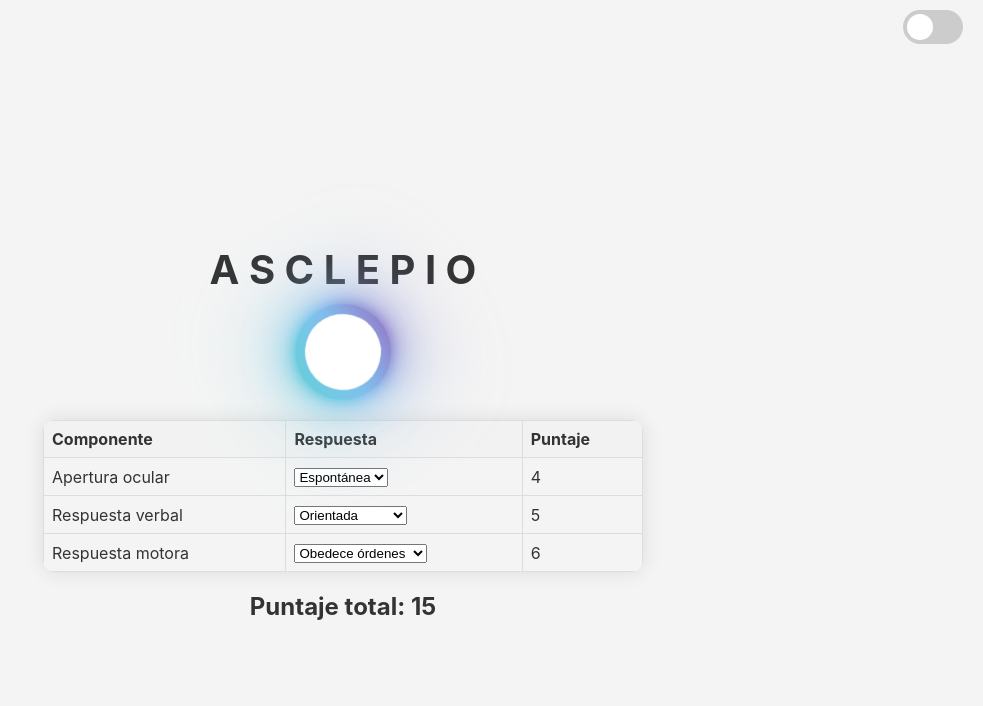
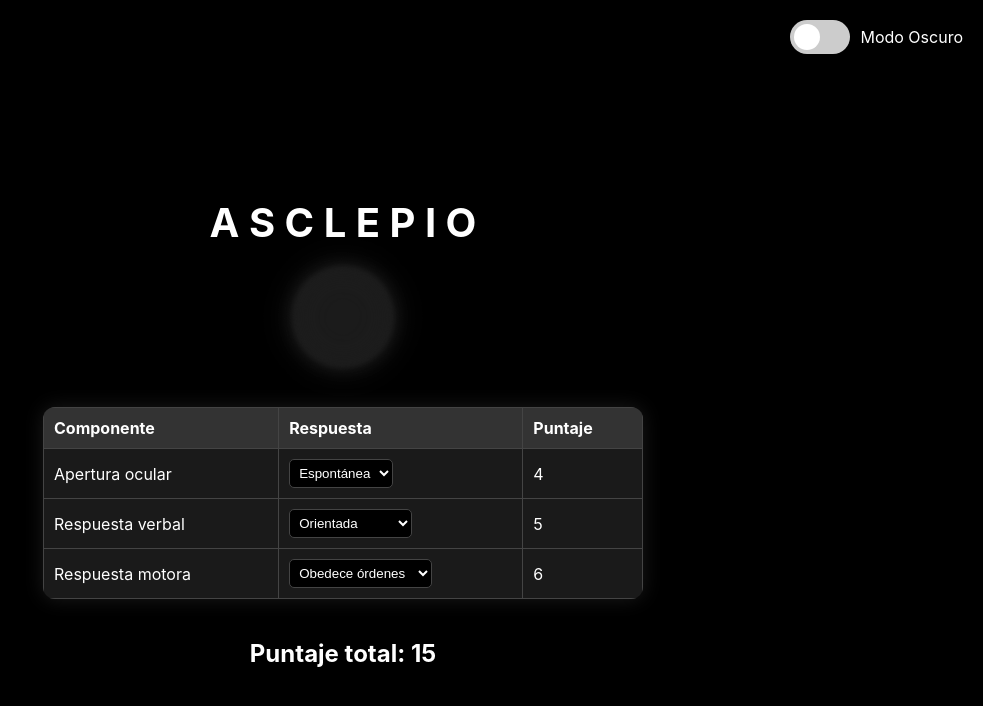
Before and after one commit to DIEGO3117683361/GLSGOW, a plain HTML site: page index.html in a window 1280 px wide. Shown: the whole page, without its empty margins (297-1280 px from the left). Drawn offline with Linux system fonts and the light colour scheme; a web font is replaced by a local one.

Commit message:
Update index.html

```diff
--- a/index.html
+++ b/index.html
@@ -9,8 +9,8 @@
 
         body {
             font-family: 'SF Pro Display', sans-serif;
-            background-color: #f4f4f4;
-            color: #333;
+            background-color: #000;
+            color: #fff;
             margin: 0;
             padding: 20px;
             display: flex;
@@ -18,68 +18,65 @@
             align-items: center;
             justify-content: center;
             height: 100vh;
+            transition: background-color 0.5s, color 0.5s;
         }
 
         h1 {
-            margin-bottom: 0;
             font-size: 2.5em;
+            margin-bottom: 20px;
+            text-align: center;
+            animation: fadeIn 1s ease-in-out;
         }
 
         .container {
             position: relative;
-            margin-top: 10px;
-            border-radius: 50%;
-            height: 96px;
-            width: 96px;
-            animation: rotate_3922 1.2s linear infinite;
-            background-color: #9b59b6;
-            background-image: linear-gradient(#9b59b6, #84cdfa, #5ad1cd);
+            width: 100px;
+            height: 100px;
+            margin-bottom: 20px;
+            animation: rotate 1.5s linear infinite;
         }
 
         .container span {
             position: absolute;
+            width: 100%;
+            height: 100%;
             border-radius: 50%;
-            height: 100%;
-            width: 100%;
-            background-color: #9b59b6;
-            background-image: linear-gradient(#9b59b6, #84cdfa, #5ad1cd);
+            background-color: #1a1a1a;
+            animation: blurFade 1.5s infinite;
         }
 
-        .container span:nth-of-type(1) {
-            filter: blur(5px);
+        .container span:nth-child(1) {
+            filter: blur(2px);
         }
 
-        .container span:nth-of-type(2) {
-            filter: blur(10px);
+        .container span:nth-child(2) {
+            filter: blur(4px);
+            animation-delay: 0.5s;
         }
 
-        .container span:nth-of-type(3) {
-            filter: blur(25px);
+        .container span:nth-child(3) {
+            filter: blur(8px);
+            animation-delay: 1s;
         }
 
-        .container span:nth-of-type(4) {
-            filter: blur(50px);
+        .container span:nth-child(4) {
+            filter: blur(16px);
+            animation-delay: 1.5s;
         }
 
-        .container::after {
-            content: "";
-            position: absolute;
-            top: 10px;
-            left: 10px;
-            right: 10px;
-            bottom: 10px;
-            background-color: #fff;
-            border: solid 5px #ffffff;
-            border-radius: 50%;
+        @keyframes rotate {
+            0% { transform: rotate(0deg); }
+            100% { transform: rotate(360deg); }
         }
 
-        @keyframes rotate_3922 {
-            from {
-                transform: rotate(0deg);
-            }
-            to {
-                transform: rotate(360deg);
-            }
+        @keyframes blurFade {
+            0%, 100% { opacity: 0.5; }
+            50% { opacity: 1; }
+        }
+
+        @keyframes fadeIn {
+            from { opacity: 0; }
+            to { opacity: 1; }
         }
 
         table {
@@ -89,37 +86,61 @@
             margin: 20px 0;
             border-radius: 12px;
             overflow: hidden;
-            box-shadow: 0 0 20px rgba(0,0,0,0.1);
+            box-shadow: 0 0 20px rgba(255, 255, 255, 0.1);
+            background: #1a1a1a;
+            color: #fff;
+            transition: background-color 0.5s, color 0.5s;
         }
 
         th, td {
-            border: 1px solid #ddd;
-            padding: 8px;
+            border: 1px solid #444;
+            padding: 10px;
             text-align: left;
         }
 
         th {
-            background-color: #f2f2f2;
+            background-color: #333;
+        }
+
+        select {
+            background: #000;
+            color: #fff;
+            border: 1px solid #444;
+            padding: 5px;
+            border-radius: 5px;
+            transition: background-color 0.5s, color 0.5s;
         }
 
         .result {
             font-size: 1.5em;
             font-weight: bold;
+            text-align: center;
+            margin-top: 20px;
         }
 
         .dark-mode {
-            background-color: #333;
-            color: #f4f4f4;
+            background-color: #fff;
+            color: #000;
         }
 
         .dark-mode th {
-            background-color: #444;
+            background-color: #ccc;
+        }
+
+        .dark-mode table {
+            background: #f0f0f0;
+            color: #000;
+        }
+
+        .dark-mode select {
+            background: #fff;
+            color: #000;
         }
 
         .toggle-container {
             position: absolute;
-            top: 10px;
-            right: 10px;
+            top: 20px;
+            right: 20px;
             display: flex;
             align-items: center;
         }
@@ -183,7 +204,7 @@
         <input type="checkbox" onclick="toggleDarkMode()">
         <span class="slider"></span>
     </label>
-    <label></label>
+    <label>Modo Oscuro</label>
 </div>
 
 <h1>A S C L E P I O</h1>
```
